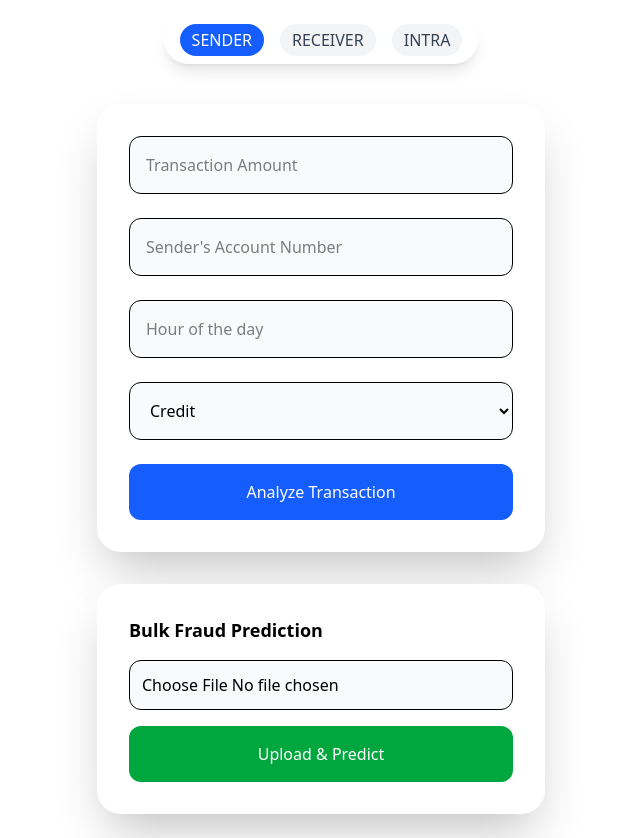
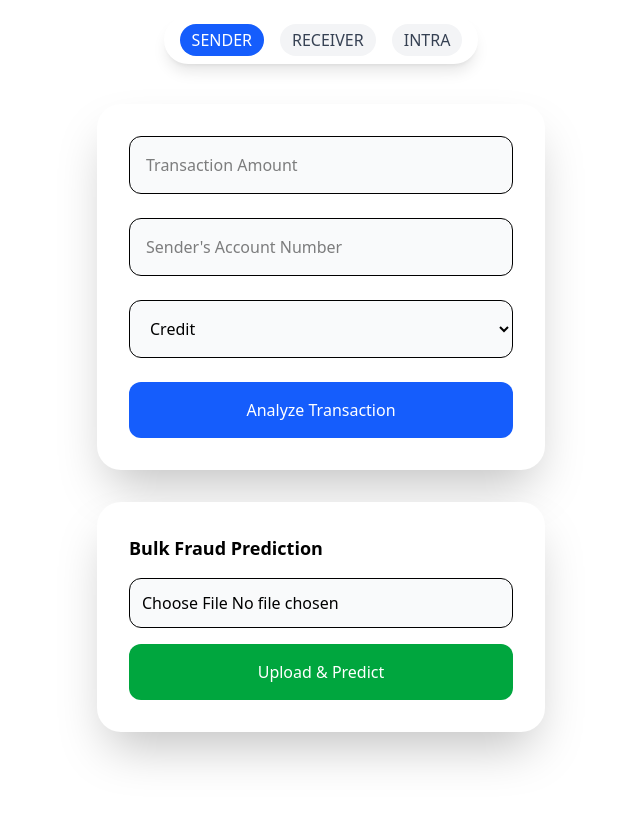
Before and after one commit to Toluwaa-o/fraud_classifier, a Next.js app: page / in a window 1280 px wide. Shown: the whole page, without its empty margins (319-959 px from the left). After the commit the page ends 800 px from the top, so only its background shows below. Built offline with nearby package versions, Linux system fonts and the light colour scheme.

Commit message:
chore: extract hour

```diff
--- a/app/components/SingleForm.tsx
+++ b/app/components/SingleForm.tsx
@@ -5,7 +5,6 @@ interface PredictionFormProps {
         account_number?: string;
         receiver_prev_bal?: string
         credit: string;
-        hour: string;
     };
     transactionType: string;
     handleChange: (e: React.ChangeEvent<HTMLInputElement | HTMLSelectElement>) => void;
@@ -50,18 +49,6 @@ const SingleForm = ({ handleSubmit, formData, transactionType, handleChange, loa
                     />
                 )}
 
-                <input
-                    type="number"
-                    name="hour"
-                    min="0"
-                    max="23"
-                    placeholder="Hour of the day"
-                    value={formData.hour}
-                    onChange={handleChange}
-                    required
-                    className="w-full border rounded-xl p-4 bg-gray-50"
-                />
-
                 <select
                     title="Transaction type"
                     name="credit"
--- a/app/page.tsx
+++ b/app/page.tsx
@@ -14,7 +14,6 @@ export default function Page() {
     account_number: "",
     receiver_prev_bal: "",
     credit: "credit",
-    hour: ""
   });
 
   const [prediction, setPrediction] = useState<null | string>(null);
@@ -43,10 +42,10 @@ export default function Page() {
 
     try {
       const API_URL = process.env.NEXT_PUBLIC_API_URL;
-
+      const date = new Date()
       const payload: Record<string, string | number> = {
         amount: parseFloat(formData.amount),
-        hour: parseFloat(formData.hour),
+        hour: date.getHours(),
         credit: formData.credit,
         transaction_type: transactionType
       };
@@ -122,7 +121,6 @@ export default function Page() {
       account_number: "",
       receiver_prev_bal: "",
       credit: "credit",
-      hour: ""
     })
     setPrediction(null)
     setBulkFile(null)
```
